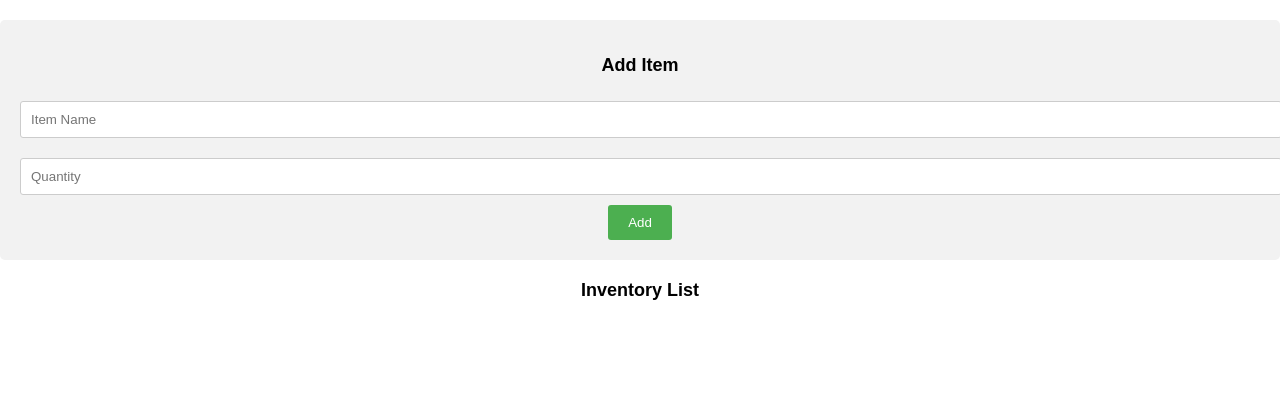
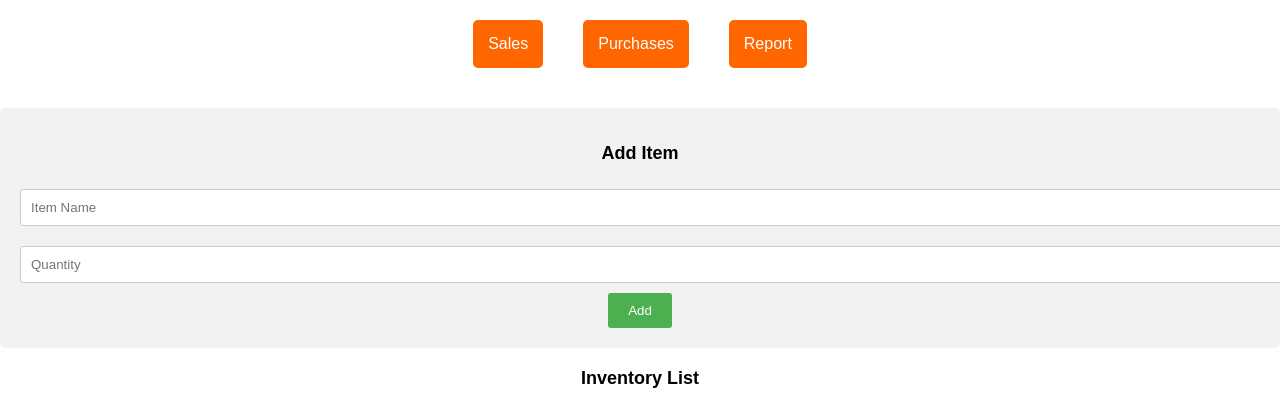
Before and after one commit to JohnMatthewTizon/Inventory-System-project-in-S.I.A, a PHP site: page /Dashboard.html in a window 1280 px wide. Shown: the part 202-622 px from the top of the page. Run offline with PHP 8.4, Linux system fonts and the light colour scheme.

Commit message:
Add button section to navigate pages

```diff
--- a/Dashboard.css
+++ b/Dashboard.css
@@ -90,6 +90,23 @@ body {
     cursor: pointer; /* Add pointer cursor on hover */
 }
 
+/*Button Section*/
+.button-section{
+    display: flex;
+    justify-content: center;
+}
+.button-section a{
+    text-decoration: none;
+    margin: 20px;
+    background-color: #f60; /* Background color for the search button */
+    color: #fff; /* Text color for the search button */
+    border: none; /* Remove button border */
+    border-radius: 5px; /* Apply rounded corners */
+    padding: 15px 15px; /* Add padding to the button */
+    cursor: pointer; /* Add pointer cursor on hover */
+}
+
+
 /* Add Item Form*/
 .form-container {
     background-color: #f2f2f2;
--- a/Dashboard.html
+++ b/Dashboard.html
@@ -31,7 +31,12 @@
         </div>
       </div>
     </div>
-    <!-- buttons to click in different forms -->
+    <!-- Button Section -->
+    <div class="button-section">
+      <a href="">Sales</a>
+      <a href="">Purchases</a>
+      <a href="">Report</a>
+    </div>
 
     <!--  -->
 
```
